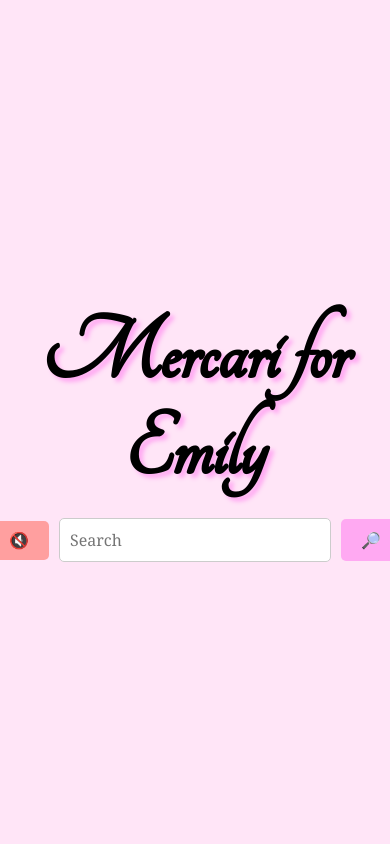
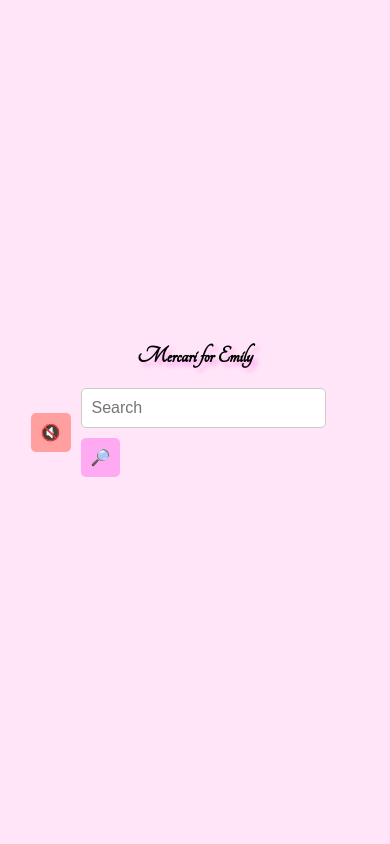
Before and after one commit to alanshen111/mercari, a Flask app: page / in a window 390 px wide. Run offline with Flask 3, Linux system fonts and the light colour scheme; some libraries are stand-ins or nearby versions.

Commit message:
added chrome driver, mobile support

```diff
--- a/requirements.txt
+++ b/requirements.txt
@@ -1,5 +1,3 @@
 beautifulsoup4==4.13.3
 Flask==3.1.0
-python-dotenv==1.0.1
 selenium==4.28.1
-webdriver_manager==4.0.2
--- a/scrape.py
+++ b/scrape.py
@@ -1,13 +1,12 @@
 import os
+import sys
 from selenium import webdriver
 from selenium.webdriver.common.by import By
 from selenium.webdriver.support.ui import WebDriverWait
 from selenium.webdriver.support import expected_conditions as EC
 from selenium.webdriver.chrome.service import Service as ChromeService
-from webdriver_manager.chrome import ChromeDriverManager
 from bs4 import BeautifulSoup
 
-previous_listings = []
 item_limit = 5
 
 # Fetch and return dictionary of item information
@@ -21,9 +20,8 @@ def fetch_listings(query):
     # We use Selenium first to load the page
     options = webdriver.ChromeOptions()
     options.add_argument("--headless=new")
-    chrome_install = ChromeDriverManager().install()
-    folder = os.path.dirname(chrome_install)
-    chromedriver_path = os.path.join(folder, "chromedriver.exe")
+    chromedriver_filename = "chromedriver.exe" if sys.platform.startswith("win") else "chromedriver"
+    chromedriver_path = os.path.join(os.path.dirname(__file__), chromedriver_filename)
     driver = webdriver.Chrome(service=ChromeService(chromedriver_path), options=options)
     driver.get(url)
     try:
--- a/static/css/style.css
+++ b/static/css/style.css
@@ -1,7 +1,6 @@
-/* static/css/style.css */
 body {
     font-family: Georgia, serif;
-    font-size: 48px;
+    font-size: 16px;
     text-align: center;
     background-color: #FFE5F7;
     margin: 0;
@@ -16,7 +15,7 @@ h1 {
     font-family: Tangerine, serif;
     text-shadow: 4px 4px 4px rgb(255, 169, 242);
     margin-bottom: 20px;
-    font-size: 200%;
+    font-size: 5rem;
     font-weight: bold;
 }
 
@@ -28,42 +27,37 @@ html, body {
 #search-container {
     position: sticky;
     top: 0;
-    background: white; /* Ensure visibility */
+    background: white;
     padding: 10px;
-    z-index: 10; /* Stay above listings */
+    z-index: 10;
 }
 
-form {
+form, #main-elements {
     display: flex;
-    flex-direction: row;
+    flex-wrap: wrap;
     align-items: center;
     gap: 10px;
 }
 
-search-area{
-    display: flex;
-    flex-direction: row;
-    align-items: center;
-    gap: 10px;
+input, #enable-sound-btn, #search-btn {
+    padding: 10px;
+    font-size: 1rem;
+    border-radius: 5px;
 }
 
 input {
-    padding: 10px;
-    font-family: inherit;
-    font-size: 1rem;
     border: 1px solid #ccc;
-    border-radius: 5px;
-    width: 250px;
+    width: 200px;
+}
+
+#enable-sound-btn, #search-btn {
+    border: none;
+    cursor: pointer;
+    transition: background 0.2s;
 }
 
 #enable-sound-btn {
-    padding: 10px 20px;
-    font-size: 1rem;
-    border: none;
     background-color: rgb(255, 159, 159);
-    border-radius: 5px;
-    cursor: pointer;
-    transition: background 0.2s;
 }
 
 #enable-sound-btn:hover {
@@ -79,14 +73,7 @@ input {
 }
 
 #search-btn {
-    padding: 10px 20px;
-    font-family: inherit;
-    font-size: 1rem;
-    border: none;
     background-color: rgb(255, 169, 242);
-    border-radius: 5px;
-    cursor: pointer;
-    transition: background 0.2s;
 }
 
 #search-btn:hover {
@@ -95,11 +82,11 @@ input {
 
 #listings {
     display: grid;
-    grid-template-columns: repeat(5, 1fr); /* 5 columns per row */
+    grid-template-columns: repeat(5, minmax(200px, 1fr));
     gap: 15px;
     padding: 20px;
-    max-height: 80vh; /* Prevents overflow */
-    overflow-y: auto; /* Enables scrolling within listings */
+    max-height: 80vh;
+    overflow-y: auto;
 }
 
 .listing {
@@ -111,9 +98,9 @@ input {
 }
 
 .listing img {
-    width: 100%;  /* Makes all images fill their container */
-    height: 200px; /* Ensures uniform height */
-    object-fit: cover; /* Crops to maintain square aspect ratio */
+    width: 100%;
+    height: 200px;
+    object-fit: cover;
     border-radius: 8px;
 }
 
@@ -132,7 +119,21 @@ input {
     font-size: 1rem;
 }
 
+/* Mobile responsiveness */
+@media (max-width: 600px) {
+    body {
+        font-size: 14px;
+    }
 
-#loading-spinner {
-    font-size: 1.2rem;
+    h1 {
+        font-size: 1.5rem;
+    }
+
+    input {
+        width: 80%;
+    }
+
+    #listings {
+        grid-template-columns: repeat(auto-fill, minmax(150px, 1fr));
+    }
 }
--- a/templates/index.html
+++ b/templates/index.html
@@ -10,13 +10,13 @@
 <body>
     <h1>Mercari for Emily</h1>
 
-    <search-area>
+    <div id=main-elements>
         <button id="enable-sound-btn" onclick="toggleSound()">🔇</button>
         <form onsubmit="event.preventDefault(); monitorListings(document.getElementById('search-input').value);">
             <input id="search-input" type="text" name="query" placeholder="Search" required>
             <button id="search-btn" type="submit">🔎</button>
         </form>
-    </search-area>
+    </div>
 
     <div id="listings">
         <!-- Listings will be dynamically inserted here -->
```
Also changed, not shown: README.md, 2 other files.
